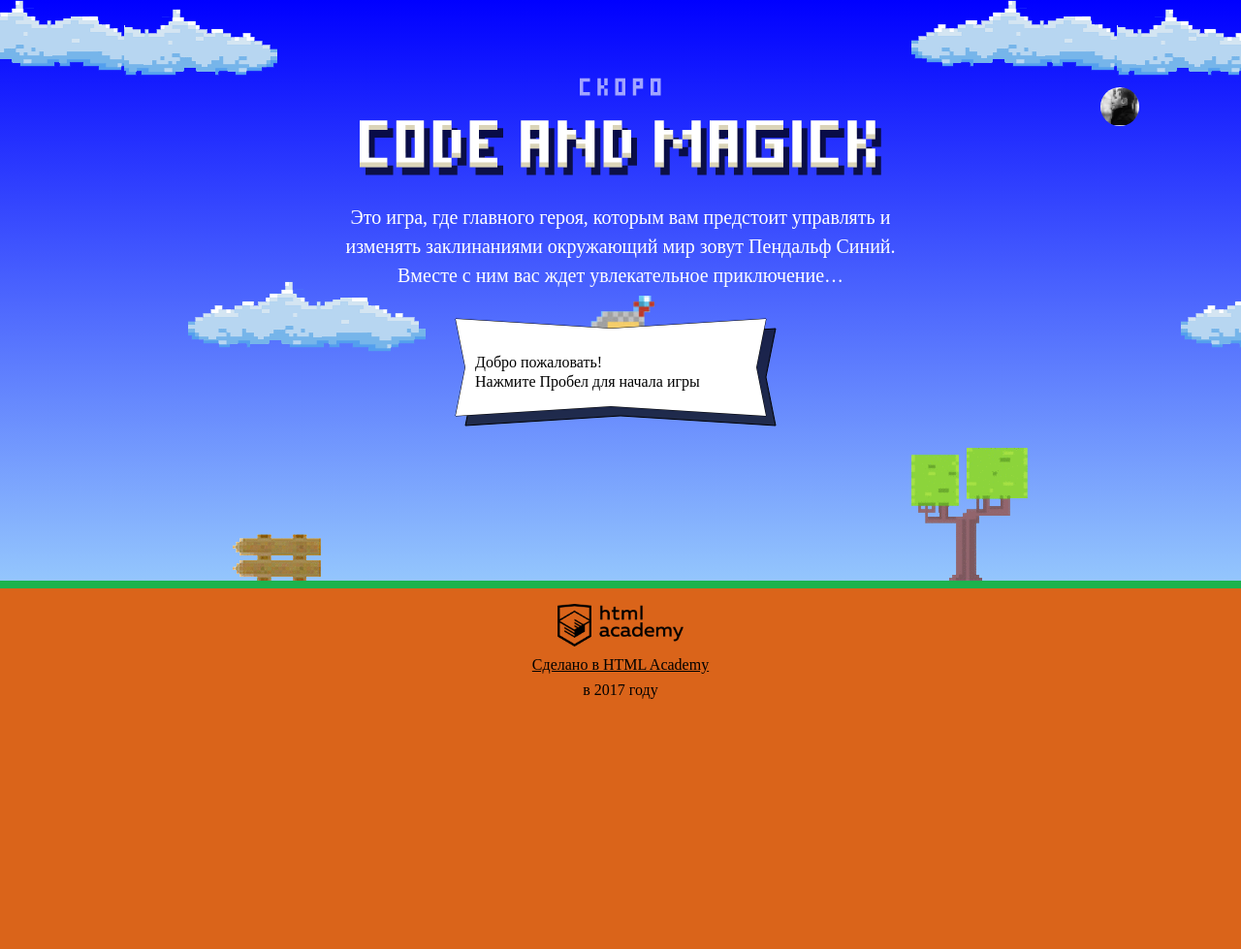
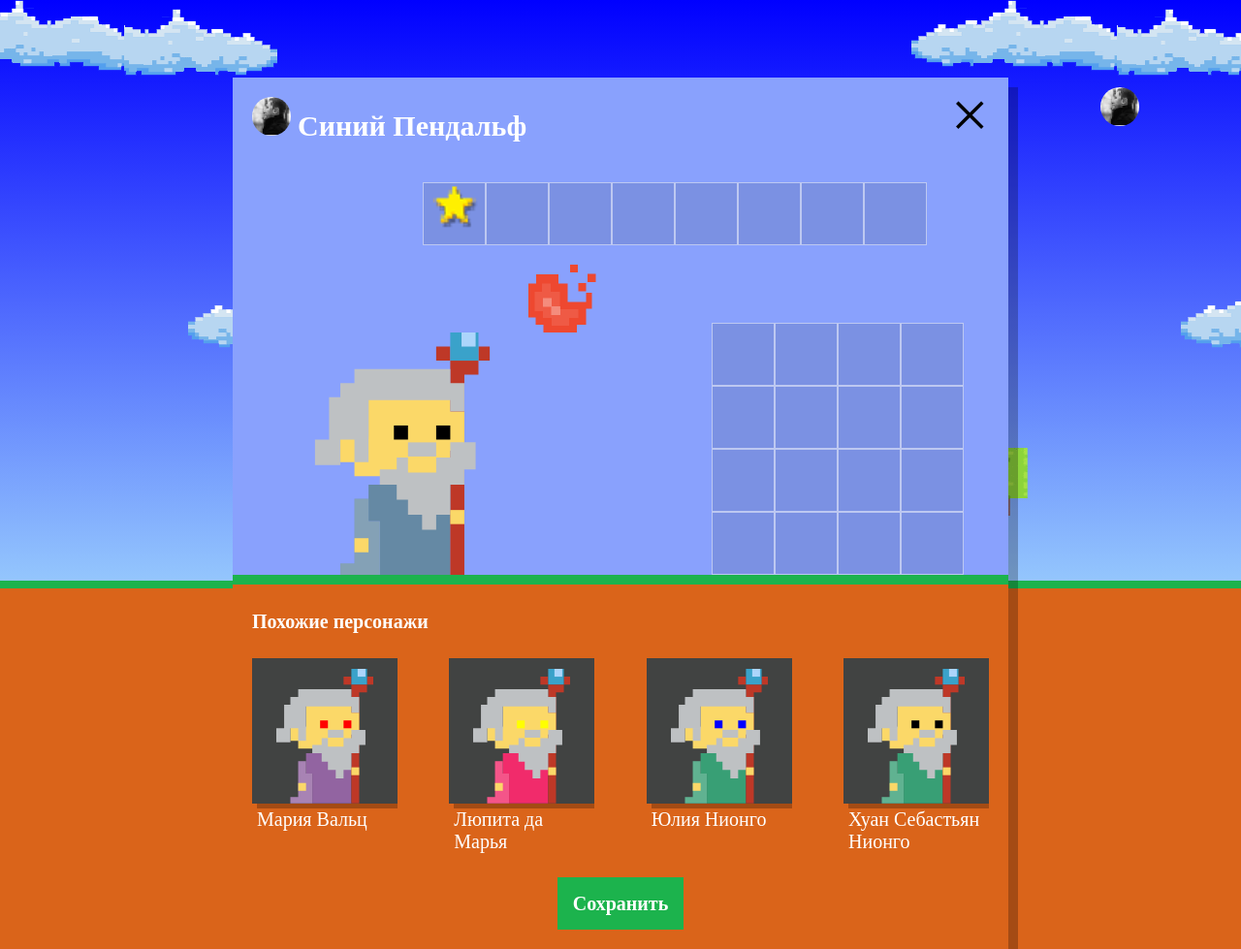
Before and after one commit to sne-syn/543355-code-and-magick-18, a website: page index.html in a window 1280 px wide. Shown: the whole page at 97% size. Before the commit the page ends 899 px from the top, so only its background shows below. Drawn offline with Linux system fonts and the light colour scheme; a web font is replaced by a local one.

Commit message:
Генерирует случайных персонажей в диалоговом окне

```diff
--- a/index.html
+++ b/index.html
@@ -202,6 +202,7 @@
   </script>
   <canvas id="canvas"></canvas>
   <script src="js/stat.js"></script>
+  <script src="js/setup.js"></script>
   <script src="js/game.js"></script>
 
 </body>
--- /dev/null
+++ b/js/setup.js
@@ -0,0 +1,55 @@
+'use strict';
+
+var WIZARD_NAMES = ['Иван', 'Хуан Себастьян', 'Мария', 'Кристоф', 'Виктор', 'Юлия', 'Люпита', 'Вашингтон'];
+var WIZARD_SURNAMES = ['да Марья', 'Верон', 'Мирабелла', 'Вальц', 'Онопко', 'Топольницкая', 'Нионго', 'Ирвинг'];
+var WIZARD_COAT_COLORS = ['rgb (101, 137, 164)', 'rgb(241, 43, 107)', 'rgb(146, 100, 161)', 'rgb(56, 159, 117)', 'rgb(215, 210, 55)', 'rgb(0, 0, 0)'];
+var WIZARD_EYES_COLORS = ['black', 'red', 'blue', 'yellow', 'green'];
+
+var quantityOfSimilarWizards = 4;
+var wizards = [];
+
+var userDialog = document.querySelector('.setup');
+userDialog.classList.remove('hidden');
+
+document.querySelector('.setup-similar').classList.remove('hidden');
+
+var similarListElement = document.querySelector('.setup-similar-list');
+var similarWizardTemplate = document.querySelector('#similar-wizard-template')
+  .content
+  .querySelector('.setup-similar-item');
+
+//  Генерирует массив похожих персонажей
+
+var generateSimilarItems = function (numberOfItems, names, surnames, outfits, looks, arr) {
+
+  for (var i = 0; i < numberOfItems; i++) {
+
+    var randomName = (names[Math.floor(Math.random() * names.length)]) + ' ' + (surnames[Math.floor(Math.random() * surnames.length)]);
+    var randomOutfit = outfits[Math.floor(Math.random() * outfits.length)];
+    var randomLook = looks[Math.floor(Math.random() * looks.length)];
+
+    arr.push({
+      name: randomName,
+      coatColor: randomOutfit,
+      eyesColor: randomLook
+    });
+  }
+};
+
+generateSimilarItems(quantityOfSimilarWizards, WIZARD_NAMES, WIZARD_SURNAMES, WIZARD_COAT_COLORS, WIZARD_EYES_COLORS, wizards);
+
+// Добавляет сгенирированных персонажей в разметку
+
+var addSimilarItems = function (items) {
+  for (var i = 0; i < items.length; i++) {
+    var wizardElement = similarWizardTemplate.cloneNode(true);
+
+    wizardElement.querySelector('.setup-similar-label').textContent = wizards[i].name;
+    wizardElement.querySelector('.wizard-coat').style.fill = wizards[i].coatColor;
+    wizardElement.querySelector('.wizard-eyes').style.fill = wizards[i].eyesColor;
+
+    similarListElement.appendChild(wizardElement);
+  }
+};
+
+addSimilarItems(wizards);
```
